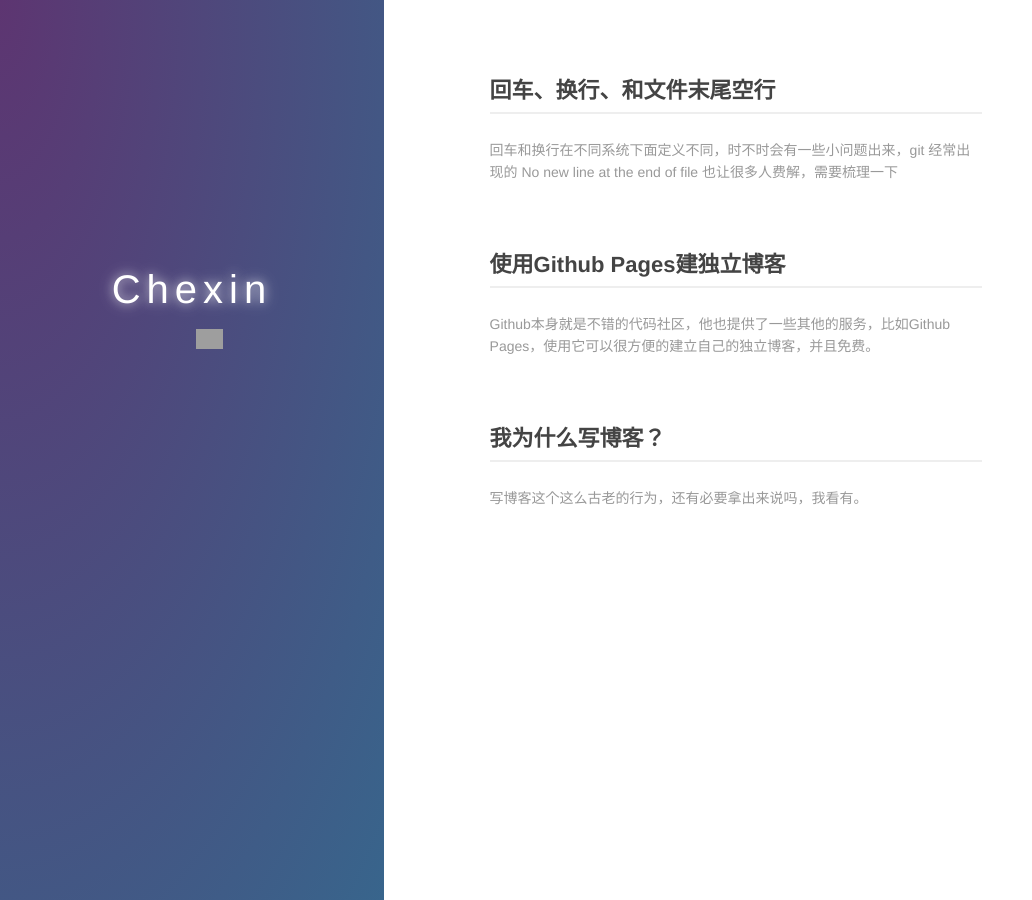
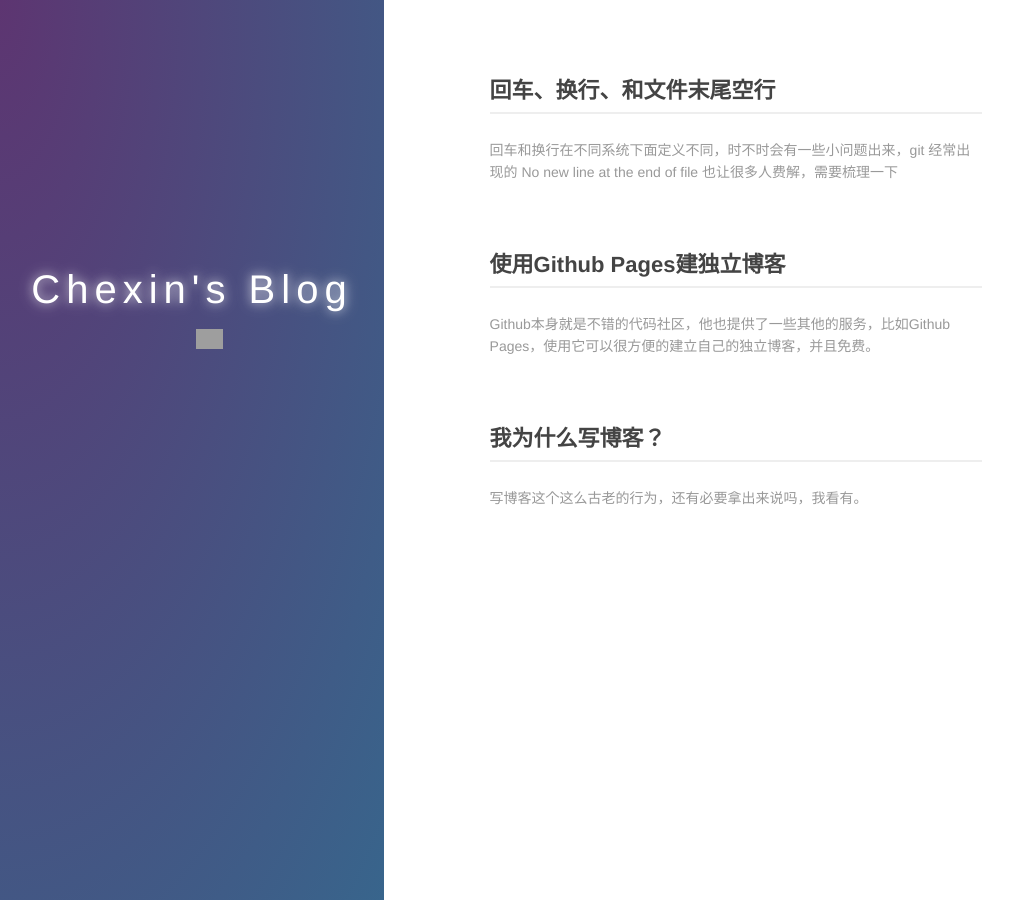
Before and after one commit to traincra/traincra.github.io, a Jekyll site: the page built from index.md, in a window 1280 px wide. Shown: the whole page, without its empty margins (0-1032 px from the left). Built offline with Jekyll 4.4.1, drawn with Linux system fonts in a browser that asks for light colours; grey boxes are pictures that could not be loaded.

Commit message:
Update title

```diff
--- a/index.md
+++ b/index.md
@@ -6,7 +6,7 @@ layout: default
   <div class="index-wrapper">
     <div class="aside">
       <div class="info-card">
-        <h1>Chexin</h1>
+        <h1>Chexin's Blog</h1>
         <a href="http://weibo.com/cxin/" target="_blank"><img src="http://www.weibo.com/favicon.ico" alt="" width="25"/></a>
         <a href="http://instagram.com/cartriplegold/" target="_blank"><img src="https://img.icons8.com/nolan/64/instagram-new.png" alt="" width="27"/></a>
       </div>
```
